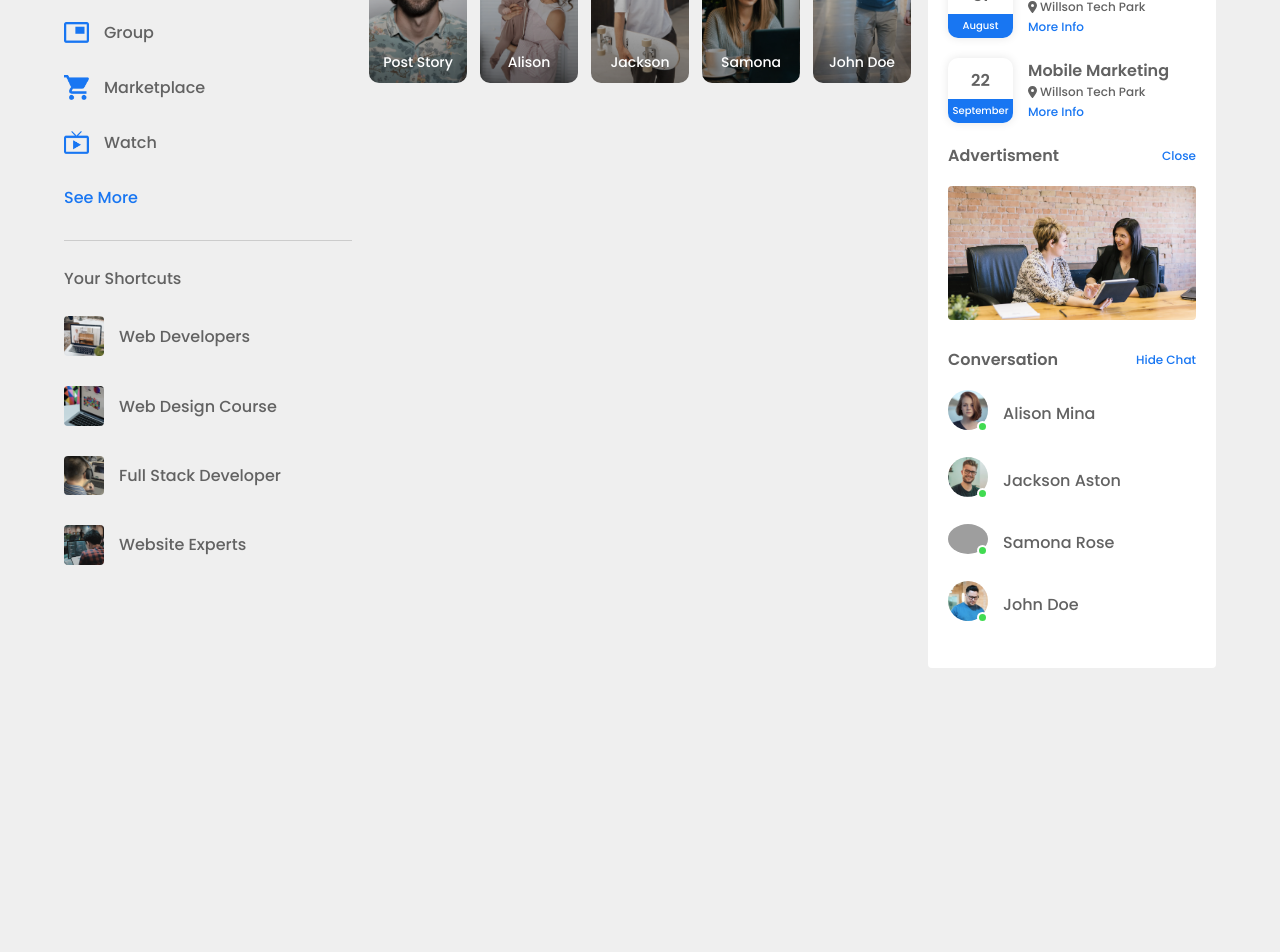
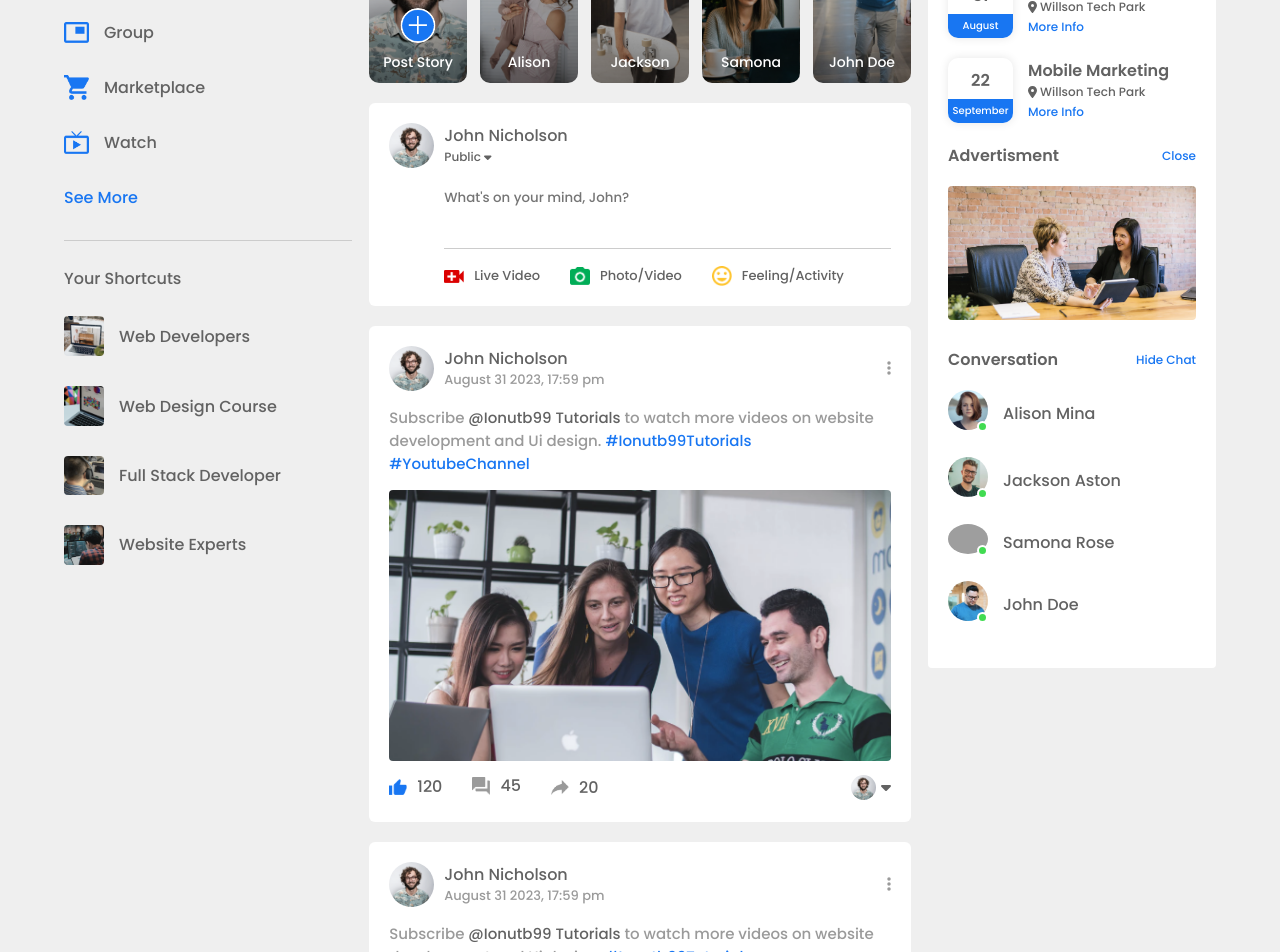
Before and after one commit to ionutb99/FacebookClone, a React (Create React App) app in the folder client/: page / in a window 1280 px wide. Shown: the part 160-1112 px from the top of the page. Before the commit the page ends 841 px from the top, so only its background shows below. Built offline with nearby package versions, Linux system fonts and the light colour scheme; grey boxes are pictures that could not be loaded.

Commit message:
first part

```diff
--- a/client/src/App.css
+++ b/client/src/App.css
@@ -297,3 +297,142 @@ cursor: pointer;
 .story5 {
   background-image: linear-gradient(transparent, rgba(0,0,0,0.5)), url(images/status-5.png);
 }
+
+.story.story1 img {
+  top: unset;
+  left: 50%;
+  bottom: 40px;
+  transform: translateX(-50%);
+  border: 0;
+  width: 35px;
+}
+
+.write-post-container {
+  width: 100%;
+  background: #fff;
+  border-radius: 6px;
+  padding: 20px;
+  color: #626262;
+}
+
+.user-profile {
+  display: flex;
+  align-items: center;
+}
+
+.user-profile img {
+  width: 45px;
+  border-radius: 50%;
+  margin-right: 10px;
+}
+
+.user-profile p {
+  margin-bottom: -5px;
+  font-weight: 500;
+  color: #626262;
+}
+
+.user-profile small {
+  font-size: 12px;
+}
+
+.post-input-container {
+  padding-left: 55px;
+  padding-top: 20px;
+}
+
+.post-input-container textarea {
+  width: 100%;
+  border: 0;
+  outline: 0;
+  border-bottom: 1px solid #ccc;
+  background: transparent;
+  resize: none; /* hide extend textarea icon*/
+}
+
+.add-post-links {
+  display: flex;
+  margin-top: 10px;
+}
+
+.add-post-links a {
+  text-decoration: none;
+  display: flex;
+  align-items: center;
+  color: #626262;
+  margin-right: 30px;
+  font-size: 13px;
+}
+
+.add-post-links a img {
+  width: 20px;
+  margin-right: 10px;
+}
+
+.post-container {
+  width: 100%;
+  background: #fff;
+  border-radius: 6px;
+  padding: 20px;
+  color: #626262;
+  margin: 20px 0;
+}
+
+.user-profile span {
+  font-size: 13px;
+  color: #9a9a9a;
+}
+
+.post-text {
+  color: #9a9a9a;
+  margin: 15px 0;
+  font-size: 15px;
+}
+
+.post-text span {
+  color: #626262;
+  font-weight: 500;
+}
+
+.post-text a {
+  color: #1876f2;
+  text-decoration: none;
+}
+
+.post-img {
+  width: 100%;
+  border-radius: 4px;
+  margin-bottom: 5px;
+}
+
+.post-row {
+  display: flex;
+  align-items: center;
+  justify-content: space-between;
+}
+
+.activity-icons div img {
+  width: 18px;
+  margin-right: 10px;
+}
+
+.activity-icons div {
+  display: inline-flex;
+  align-items: center;
+  margin-right: 30px;
+}
+
+.post-profile-icon {
+  display: flex;
+  align-items: center;
+}
+
+.post-profile-icon img {
+  width: 25px;
+  border-radius: 50%;
+  margin-right: 5px;
+}
+
+.post-row a {
+  color: #9a9a9a;
+}
--- a/client/src/pages/Home.js
+++ b/client/src/pages/Home.js
@@ -1,11 +1,18 @@
 import React from "react";
 import { FontAwesomeIcon } from "@fortawesome/react-fontawesome";
-import { faLocationDot } from "@fortawesome/free-solid-svg-icons";
+import {
+  faLocationDot,
+  faCaretDown,
+  faEllipsisV,
+} from "@fortawesome/free-solid-svg-icons";
 import newsImg from "../images/news.png";
 import friendsImg from "../images/friends.png";
 import groupImg from "../images/news.png";
 import marketplaceImg from "../images/marketplace.png";
 import watchImg from "../images/watch.png";
+import LiveVideo from "../images/live-video.png";
+import Photo from "../images/photo.png";
+import Feeling from "../images/feeling.png";
 import Shortcut1 from "../images/shortcut-1.png";
 import Shortcut2 from "../images/shortcut-2.png";
 import Shortcut3 from "../images/shortcut-3.png";
@@ -16,6 +23,13 @@ import Member2 from "../images/member-2.png";
 import Member3 from "../images/member-3.png";
 import Member4 from "../images/member-4.png";
 import UploadImg1 from "../images/upload.png";
+import ProfileImg from "../images/profile-pic.png";
+import FeedImage1 from "../images/feed-image-1.png";
+import FeedImage2 from "../images/feed-image-2.png";
+import LikeBlueBtn from "../images/like-blue.png";
+import LikeWhiteBtn from "../images/like.png";
+import CommentsBtn from "../images/comments.png";
+import ShareBtn from "../images/share.png";
 
 export const Home = () => {
   return (
@@ -56,8 +70,6 @@ export const Home = () => {
         </div>
       </div>
 
-
-
       <div className="main-content">
         <div className="story-gallery">
           <div className="story story1">
@@ -81,10 +93,121 @@ export const Home = () => {
             <p>John Doe</p>
           </div>
         </div>
+        <div className="write-post-container">
+          <div className="user-profile">
+            <img src={ProfileImg} alt="profileImg" />
+            <div>
+              <p>John Nicholson</p>
+              <small>
+                Public <FontAwesomeIcon icon={faCaretDown} />
+              </small>
+            </div>
+          </div>
+
+          <div className="post-input-container">
+            <textarea
+              rows="3"
+              placeholder="What's on your mind, John?"
+            ></textarea>
+            <div className="add-post-links">
+              <a href="#">
+                <img src={LiveVideo} alt="liveVideo" /> Live Video
+              </a>
+              <a href="#">
+                <img src={Photo} alt="photoVideo" /> Photo/Video
+              </a>
+              <a href="#">
+                <img src={Feeling} alt="feeling" /> Feeling/Activity{" "}
+              </a>
+            </div>
+          </div>
+        </div>
+
+        <div className="post-container">
+          <div className="post-row">
+            <div className="user-profile">
+              <img src={ProfileImg} alt="profileImg" />
+              <div>
+                <p>John Nicholson</p>
+                <span>August 31 2023, 17:59 pm</span>
+              </div>
+            </div>
+            <a href="#">
+              {" "}
+              <FontAwesomeIcon icon={faEllipsisV} />
+            </a>
+          </div>
+          <p className="post-text">
+            Subscribe <span>@Ionutb99 Tutorials</span> to watch more videos on
+            website development and Ui design.{" "}
+            <a href="#">#Ionutb99Tutorials</a> <a href="#"> #YoutubeChannel</a>
+          </p>
+          <img src={FeedImage1} alt="feedImage" className="post-img" />
+
+          <div className="post-row">
+            <div className="activity-icons">
+              <div>
+                <img src={LikeBlueBtn} alt="likeBlue" /> 120
+              </div>
+              <div>
+                <img src={CommentsBtn} alt="likeBlue" /> 45
+              </div>
+              <div>
+                <img src={ShareBtn} alt="likeBlue" /> 20
+              </div>
+            </div>
+            <div className="post-profile-icon">
+              <img src={ProfileImg} alt="profileImg" />
+              <FontAwesomeIcon icon={faCaretDown} />
+            </div>
+          </div>
+        </div>
+        <div className="post-container">
+          <div className="post-row">
+            <div className="user-profile">
+              <img src={ProfileImg} alt="profileImg" />
+              <div>
+                <p>John Nicholson</p>
+                <span>August 31 2023, 17:59 pm</span>
+              </div>
+            </div>
+            <a href="#">
+              {" "}
+              <FontAwesomeIcon icon={faEllipsisV} />
+            </a>
+          </div>
+          <p className="post-text">
+            Subscribe <span>@Ionutb99 Tutorials</span> to watch more videos on
+            website development and Ui design.{" "}
+            <a href="#">#Ionutb99Tutorials</a> <a href="#"> #YoutubeChannel</a>
+          </p>
+          <img src={FeedImage2} alt="feedImage2" className="post-img" />
+
+          <div className="post-row">
+            <div className="activity-icons">
+              <div>
+                <img src={LikeWhiteBtn} alt="likeWhite" /> 157
+              </div>
+              <div>
+                <img src={CommentsBtn} alt="likeBlue" /> 40
+              </div>
+              <div>
+                <img src={ShareBtn} alt="likeBlue" /> 22
+              </div>
+            </div>
+            <div className="post-profile-icon">
+              <img src={ProfileImg} alt="profileImg" />
+              <FontAwesomeIcon icon={faCaretDown} />
+            </div>
+          </div>
+        </div>
+
+{/* 1:54 */}
+
+
+
 
       </div>
-
-
 
       <div className="right-sidebar">
         <div className="sidebar-title">
```
Lines whose indentation alone changed are shown as unchanged.
